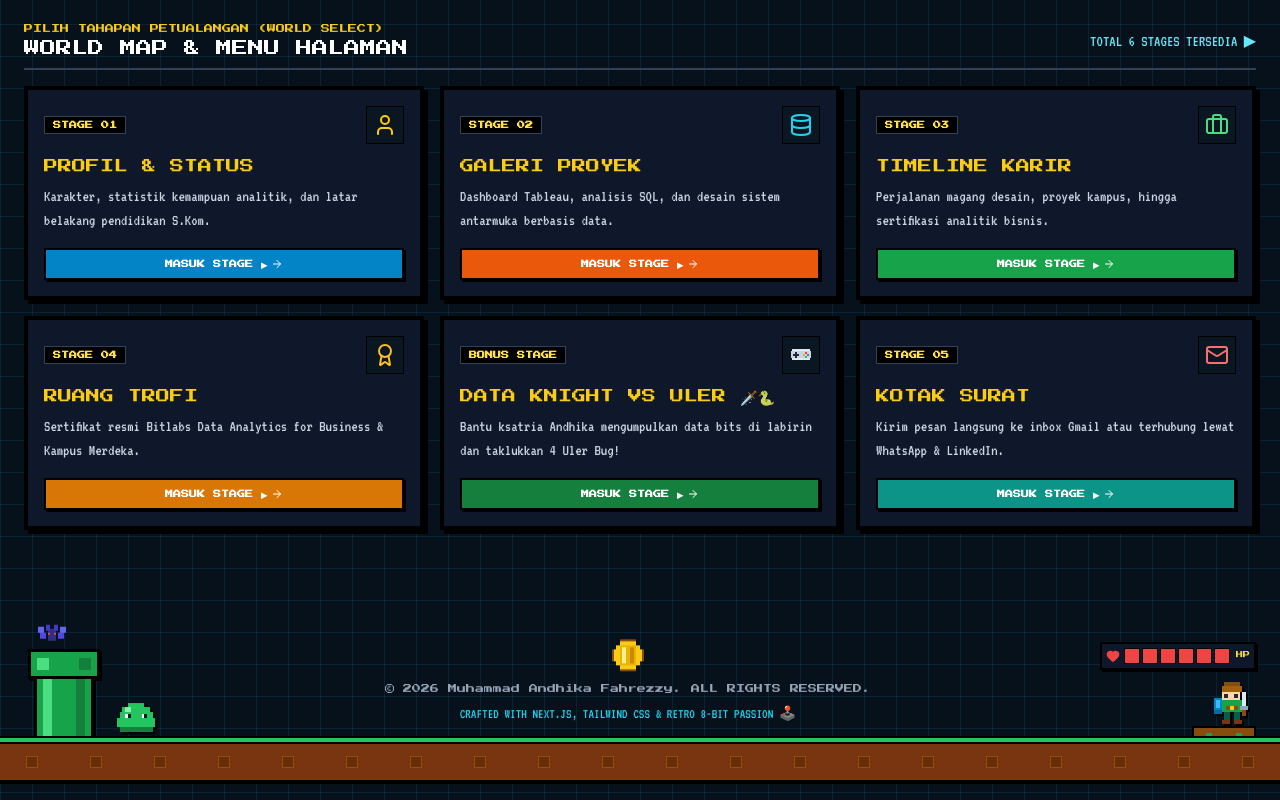
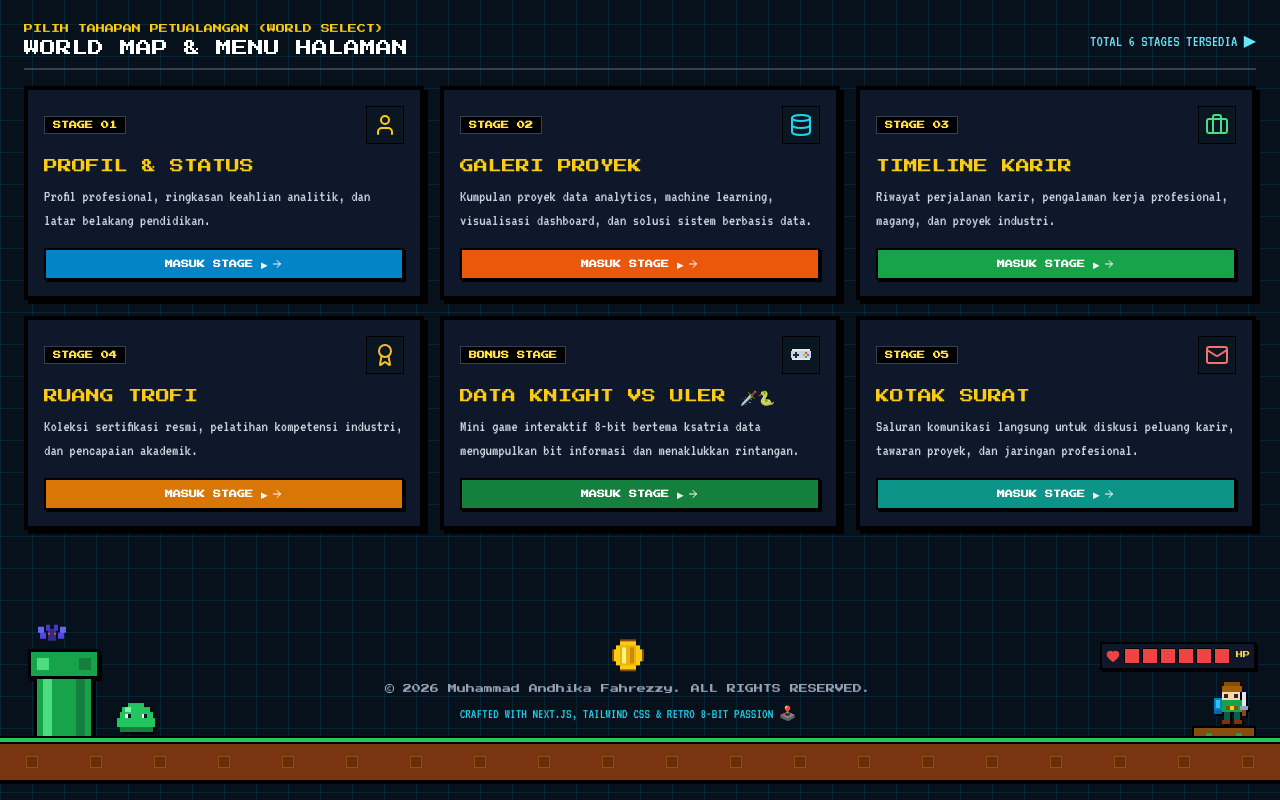
Before and after one commit to muhammadandhikafahrezzy/portfolio-8bit, a Next.js app: page / in a window 1280 px wide. Shown: the part 1128-1928 px from the top of the page. Built offline with nearby package versions, Linux system fonts and the light colour scheme.

Commit message:
refactor(about): update intro dialogue bubble with professional, general pitch for HR recruiters

```diff
--- a/app/about/page.tsx
+++ b/app/about/page.tsx
@@ -29,7 +29,6 @@ export default function AboutPage() {
   const photos = [
     { src: "/Gemini_Generated_Image_3mneq83mneq83mne.jpg", label: "FORMAL_PORTRAIT.PNG" },
     { src: "/Gemini_Generated_Image_6iw6e86iw6e86iw6.jpg", label: "DATA_WIZARD.PNG" },
-    { src: "/Gemini_Generated_Image_oansi6oansi6oans.jpg", label: "ANALYTICS_MODE.PNG" },
     { src: "/Gemini_Generated_Image_ye9j05ye9j05ye9j.jpg", label: "EXECUTIVE_READY.PNG" },
   ];
 
--- a/data/portfolioData.ts
+++ b/data/portfolioData.ts
@@ -79,8 +79,8 @@ export const PORTFOLIO_DATA = {
     role: "Data Analyst & Business Intelligence",
   },
   about: {
-    dialogue: "SIAPA SAYA? SEORANG DATA ANALYST LULUSAN S1 SISTEM INFORMASI UNESA (IPK 3.74/4.00) DENGAN PENGALAMAN DATA WAREHOUSE DI KOPKAR AHM, DATA ENTRY & TAX ANALYST DI CV SOLUSI MAXEL, SERTA RISET MACHINE LEARNING FORECASTING (XGBOOST/LIGHTGBM) & STREAMLIT!",
-    dialogue_en: "WHO AM I? A DATA ANALYST GRADUATE IN INFORMATION SYSTEMS FROM UNESA (3.74/4.00 GPA) EXPERIENCED IN OPERATIONAL DATA WAREHOUSING AT KOPKAR AHM, TAX DATA ANALYTICS AT CV SOLUSI MAXEL, AND MACHINE LEARNING FORECASTING (XGBOOST/LIGHTGBM) & STREAMLIT!",
+    dialogue: "HALO! SAYA SEORANG DATA ANALYST & LULUSAN S1 SISTEM INFORMASI DENGAN PASSION DALAM MENGOLAH DATA OPERASIONAL, MEMBANGUN MODEL PREDIKTIF, SERTA MERANCANG DASHBOARD INTERAKTIF UNTUK MEMBANTU PERUSAHAAN MENGAMBIL KEPUTUSAN BISNIS YANG STRATEGIS DAN TERUKUR!",
+    dialogue_en: "HELLO! I AM A DATA ANALYST & INFORMATION SYSTEMS GRADUATE DRIVEN BY UNCOVERING DATA PATTERNS, BUILDING PREDICTIVE MODELS, AND CREATING INTERACTIVE DASHBOARDS TO EMPOWER STRATEGIC, DATA-BACKED BUSINESS DECISIONS!",
     name: "Muhammad Andhika Fahrezzy",
     title: "Data Analyst (S1 Sistem Informasi UNESA)",
     title_en: "Data Analyst (B.CS in Information Systems)",
--- a/data/translations.ts
+++ b/data/translations.ts
@@ -222,32 +222,32 @@ export const TRANSLATIONS: Record<Language, TranslationDict> = {
         about: {
           stage: "STAGE 01",
           title: "PROFIL & STATUS",
-          desc: "Karakter, statistik kemampuan analitik, dan latar belakang pendidikan S.Kom.",
+          desc: "Profil profesional, ringkasan keahlian analitik, dan latar belakang pendidikan.",
         },
         projects: {
           stage: "STAGE 02",
           title: "GALERI PROYEK",
-          desc: "Dashboard Tableau, analisis SQL, dan desain sistem antarmuka berbasis data.",
+          desc: "Kumpulan proyek data analytics, machine learning, visualisasi dashboard, dan solusi sistem berbasis data.",
         },
         experience: {
           stage: "STAGE 03",
           title: "TIMELINE KARIR",
-          desc: "Perjalanan magang desain, proyek kampus, hingga sertifikasi analitik bisnis.",
+          desc: "Riwayat perjalanan karir, pengalaman kerja profesional, magang, dan proyek industri.",
         },
         certificates: {
           stage: "STAGE 04",
           title: "RUANG TROFI",
-          desc: "Sertifikat resmi Bitlabs Data Analytics for Business & Kampus Merdeka.",
+          desc: "Koleksi sertifikasi resmi, pelatihan kompetensi industri, dan pencapaian akademik.",
         },
         minigame: {
           stage: "BONUS STAGE",
           title: "DATA KNIGHT VS ULER 🗡️🐍",
-          desc: "Bantu ksatria Andhika mengumpulkan data bits di labirin dan taklukkan 4 Uler Bug!",
+          desc: "Mini game interaktif 8-bit bertema ksatria data mengumpulkan bit informasi dan menaklukkan rintangan.",
         },
         contact: {
           stage: "STAGE 05",
           title: "KOTAK SURAT",
-          desc: "Kirim pesan langsung ke inbox Gmail atau terhubung lewat WhatsApp & LinkedIn.",
+          desc: "Saluran komunikasi langsung untuk diskusi peluang karir, tawaran proyek, dan jaringan profesional.",
         },
       },
     },
@@ -419,32 +419,32 @@ export const TRANSLATIONS: Record<Language, TranslationDict> = {
         about: {
           stage: "STAGE 01",
           title: "CHARACTER STATUS",
-          desc: "Character build, analytics skill breakdown, and academic foundation in Information Systems.",
+          desc: "Professional profile, analytical skill breakdown, and academic foundation.",
         },
         projects: {
           stage: "STAGE 02",
           title: "PROJECT VAULT",
-          desc: "Tableau business dashboards, deep SQL query pipelines, and data-driven product designs.",
+          desc: "Showcase of data analytics, machine learning, dashboard visualization, and data-driven solutions.",
         },
         experience: {
           stage: "STAGE 03",
           title: "CAREER TIMELINE",
-          desc: "My evolution from UI/UX design intern to certified business data analyst.",
+          desc: "Career journey, professional work experience, internships, and industry milestones.",
         },
         certificates: {
           stage: "STAGE 04",
           title: "TROPHY ROOM",
-          desc: "Verified credentials from Bitlabs Data Analytics for Business & university graduation honours.",
+          desc: "Collection of verified professional certifications, training credentials, and academic honors.",
         },
         minigame: {
           stage: "BONUS STAGE",
           title: "DATA KNIGHT VS ULER 🗡️🐍",
-          desc: "Help Data Knight Andhika sweep the labyrinth for data bits and outmaneuver 4 Bug Snakes!",
+          desc: "An interactive 8-bit retro mini game exploring data bit collection and overcoming bugs.",
         },
         contact: {
           stage: "STAGE 05",
           title: "MAILBOX HUB",
-          desc: "Transmit a direct note to my Gmail inbox or connect instantly via WhatsApp & LinkedIn.",
+          desc: "Direct communication channels for job opportunities, project collaborations, and networking.",
         },
       },
     },
```
Also changed, not shown: Foto/Gemini_Generated_Image_oansi6oansi6oans.jpg (deleted).
